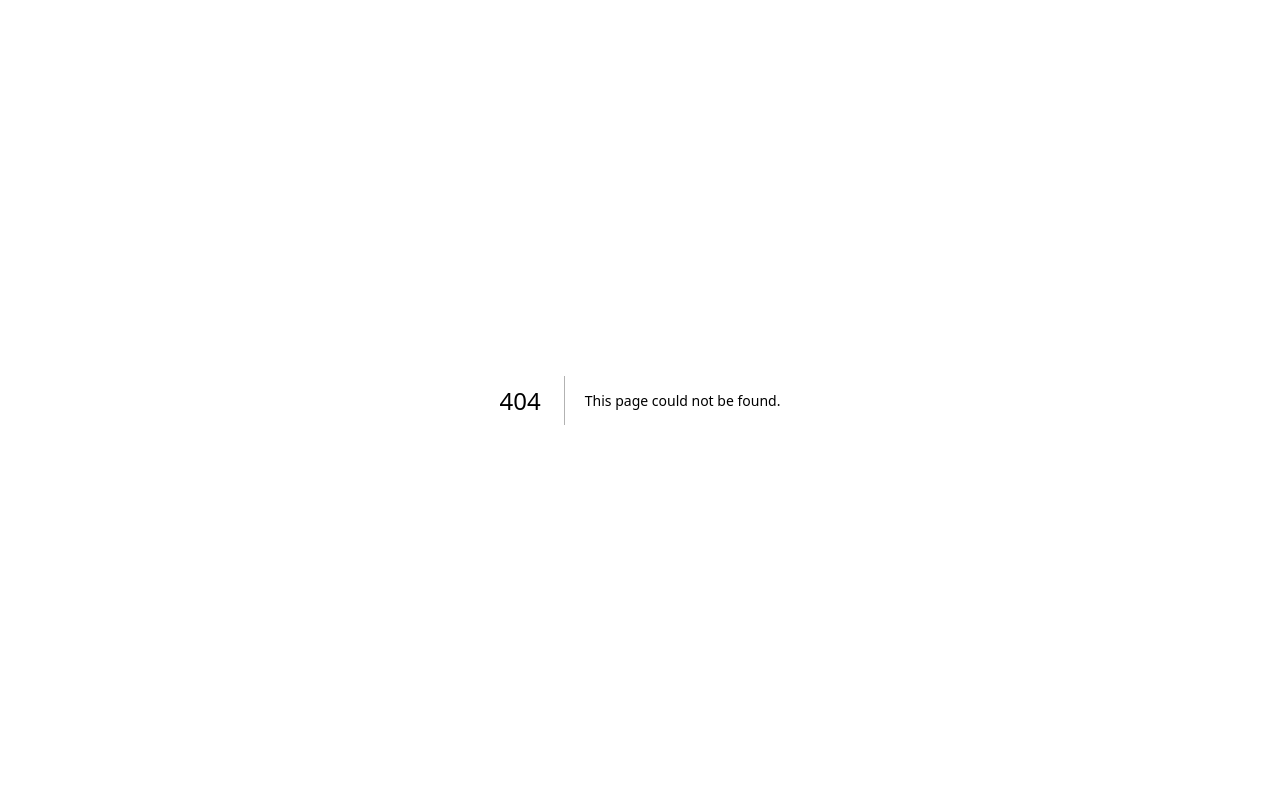
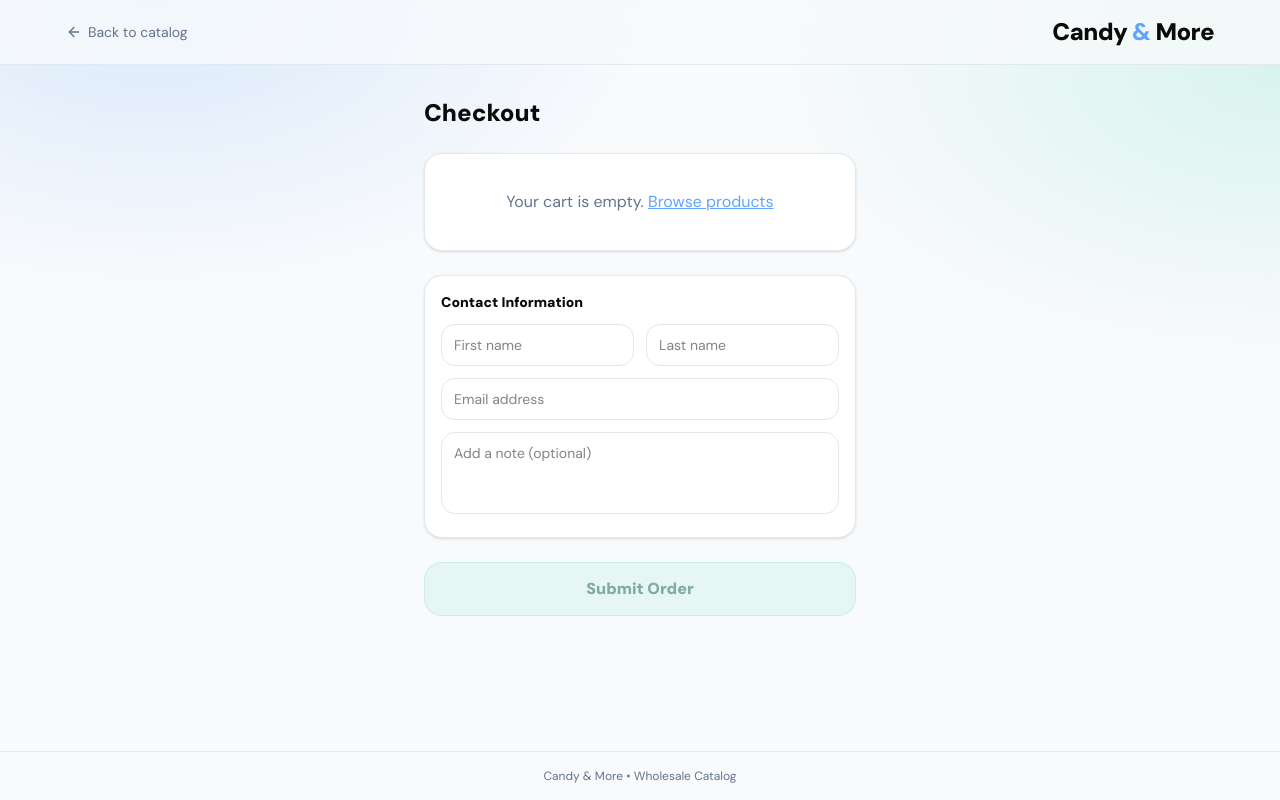
Before and after one commit to Danse117/candy_and_more, a Next.js app: page /cart in a window 1280 px wide. Before the commit this address had no page. Built offline with nearby package versions, Linux system fonts and the light colour scheme.

Commit message:
feat: build cart/checkout page with contact form and order submission

```diff
--- /dev/null
+++ b/app/cart/page.tsx
@@ -0,0 +1,203 @@
+"use client";
+
+import { useState } from "react";
+import Link from "next/link";
+import { ArrowLeft } from "lucide-react";
+import { useCart } from "@/lib/cart-context";
+import { getProductById } from "@/lib/products";
+import CartItemRow from "@/components/custom/cart-item-row";
+import Footer from "@/components/custom/footer";
+import type { OrderPayload } from "@/lib/types";
+
+export default function CartPage() {
+  const { items, clearCart, totalItems } = useCart();
+  const [firstName, setFirstName] = useState("");
+  const [lastName, setLastName] = useState("");
+  const [email, setEmail] = useState("");
+  const [note, setNote] = useState("");
+  const [status, setStatus] = useState<"idle" | "sending" | "success" | "error">("idle");
+  const [errorMessage, setErrorMessage] = useState("");
+
+  const cartProducts = Array.from(items.entries())
+    .map(([id, qty]) => ({ product: getProductById(id), quantity: qty }))
+    .filter((item): item is { product: NonNullable<typeof item.product>; quantity: number } =>
+      item.product !== undefined
+    );
+
+  const totalPrice = cartProducts.reduce(
+    (sum, { product, quantity }) => sum + product.price * quantity,
+    0
+  );
+
+  async function handleSubmit(e: React.FormEvent) {
+    e.preventDefault();
+
+    if (cartProducts.length === 0) {
+      setErrorMessage("Your cart is empty.");
+      setStatus("error");
+      return;
+    }
+
+    setStatus("sending");
+    setErrorMessage("");
+
+    const payload: OrderPayload = {
+      customerFirstName: firstName,
+      customerLastName: lastName,
+      customerEmail: email,
+      note: note || undefined,
+      items: cartProducts.map(({ product, quantity }) => ({
+        productId: product.id,
+        name: product.name,
+        upc: product.upc,
+        quantity,
+        price: product.price,
+      })),
+      totalPrice,
+      submittedAt: new Date().toISOString(),
+    };
+
+    try {
+      const res = await fetch("/api/send-order", {
+        method: "POST",
+        headers: { "Content-Type": "application/json" },
+        body: JSON.stringify(payload),
+      });
+
+      if (!res.ok) {
+        const data = await res.json();
+        throw new Error(data.error || "Failed to submit order");
+      }
+
+      setStatus("success");
+      clearCart();
+    } catch (err) {
+      setErrorMessage(err instanceof Error ? err.message : "Something went wrong");
+      setStatus("error");
+    }
+  }
+
+  return (
+    <>
+      <header className="sticky top-0 z-10 border-b border-[var(--candy-border)] bg-[rgba(248,250,252,0.78)] backdrop-blur-[10px]">
+        <div className="mx-auto max-w-[1180px] px-4 py-4">
+          <div className="flex items-center gap-3">
+            <Link
+              href="/"
+              className="flex items-center gap-1.5 text-sm text-[var(--candy-muted)] hover:text-[var(--candy-text)] transition-colors no-underline"
+            >
+              <ArrowLeft className="size-4" />
+              Back to catalog
+            </Link>
+            <div className="text-2xl font-black tracking-tight ml-auto">
+              Candy <span className="text-[var(--candy-accent)]">&</span> More
+            </div>
+          </div>
+        </div>
+      </header>
+
+      <main className="mx-auto max-w-[720px] px-4 py-8">
+        <h1 className="text-2xl font-black mb-6">Checkout</h1>
+
+        {status === "success" ? (
+          <div className="border border-[var(--candy-green-border)] bg-[var(--candy-green-bg)] rounded-[20px] p-8 text-center">
+            <h2 className="text-xl font-black text-[#065F46] mb-2">Order Submitted!</h2>
+            <p className="text-[#065F46] text-sm">
+              A confirmation email has been sent. We&apos;ll be in touch soon.
+            </p>
+            <Link
+              href="/"
+              className="inline-block mt-4 rounded-2xl py-3 px-6 bg-[var(--candy-accent-bg)] border border-[var(--candy-accent-border)] text-[#0B3B66] font-black no-underline transition-colors hover:bg-[rgba(96,165,250,0.28)]"
+            >
+              Continue Shopping
+            </Link>
+          </div>
+        ) : (
+          <>
+            {/* Cart items */}
+            <div className="border border-[var(--candy-border)] rounded-[18px] bg-white p-3 shadow-sm mb-6">
+              {cartProducts.length === 0 ? (
+                <div className="text-[var(--candy-muted)] p-6 text-center">
+                  Your cart is empty.{" "}
+                  <Link href="/" className="text-[var(--candy-accent)] underline">
+                    Browse products
+                  </Link>
+                </div>
+              ) : (
+                cartProducts.map(({ product, quantity }) => (
+                  <CartItemRow key={product.id} product={product} quantity={quantity} />
+                ))
+              )}
+            </div>
+
+            {/* Totals */}
+            {cartProducts.length > 0 && (
+              <div className="border border-[var(--candy-border)] rounded-[18px] p-4 bg-white shadow-sm mb-6">
+                <div className="flex justify-between items-center text-sm mb-2">
+                  <span className="text-[var(--candy-muted)]">Items</span>
+                  <b>{totalItems}</b>
+                </div>
+                <div className="flex justify-between items-center text-base">
+                  <span className="text-[var(--candy-muted)]">Estimated total</span>
+                  <b className="text-lg font-black">${totalPrice.toFixed(2)}</b>
+                </div>
+              </div>
+            )}
+
+            {/* Contact form */}
+            <form onSubmit={handleSubmit}>
+              <div className="border border-[var(--candy-border)] rounded-[18px] p-4 bg-white shadow-sm mb-6">
+                <h3 className="text-sm font-black mb-3">Contact Information</h3>
+                <div className="grid grid-cols-1 sm:grid-cols-2 gap-3">
+                  <input
+                    required
+                    placeholder="First name"
+                    value={firstName}
+                    onChange={(e) => setFirstName(e.target.value)}
+                    className="border border-[var(--candy-border)] rounded-[14px] py-2.5 px-3 bg-white text-sm w-full"
+                  />
+                  <input
+                    required
+                    placeholder="Last name"
+                    value={lastName}
+                    onChange={(e) => setLastName(e.target.value)}
+                    className="border border-[var(--candy-border)] rounded-[14px] py-2.5 px-3 bg-white text-sm w-full"
+                  />
+                </div>
+                <input
+                  required
+                  type="email"
+                  placeholder="Email address"
+                  value={email}
+                  onChange={(e) => setEmail(e.target.value)}
+                  className="mt-3 border border-[var(--candy-border)] rounded-[14px] py-2.5 px-3 bg-white text-sm w-full"
+                />
+                <textarea
+                  placeholder="Add a note (optional)"
+                  value={note}
+                  onChange={(e) => setNote(e.target.value)}
+                  rows={3}
+                  className="mt-3 border border-[var(--candy-border)] rounded-[14px] py-2.5 px-3 bg-white text-sm w-full resize-none"
+                />
+              </div>
+
+              {status === "error" && errorMessage && (
+                <div className="text-[#B00020] text-sm mb-4 px-1">{errorMessage}</div>
+              )}
+
+              <button
+                type="submit"
+                disabled={status === "sending" || cartProducts.length === 0}
+                className="w-full rounded-2xl py-3.5 px-4 cursor-pointer bg-[var(--candy-green-bg)] border border-[var(--candy-green-border)] text-[#065F46] font-black text-base transition-all hover:bg-[rgba(52,211,153,0.28)] disabled:opacity-50 disabled:cursor-not-allowed"
+              >
+                {status === "sending" ? "Sending..." : "Submit Order"}
+              </button>
+            </form>
+          </>
+        )}
+      </main>
+
+      <Footer />
+    </>
+  );
+}
```
